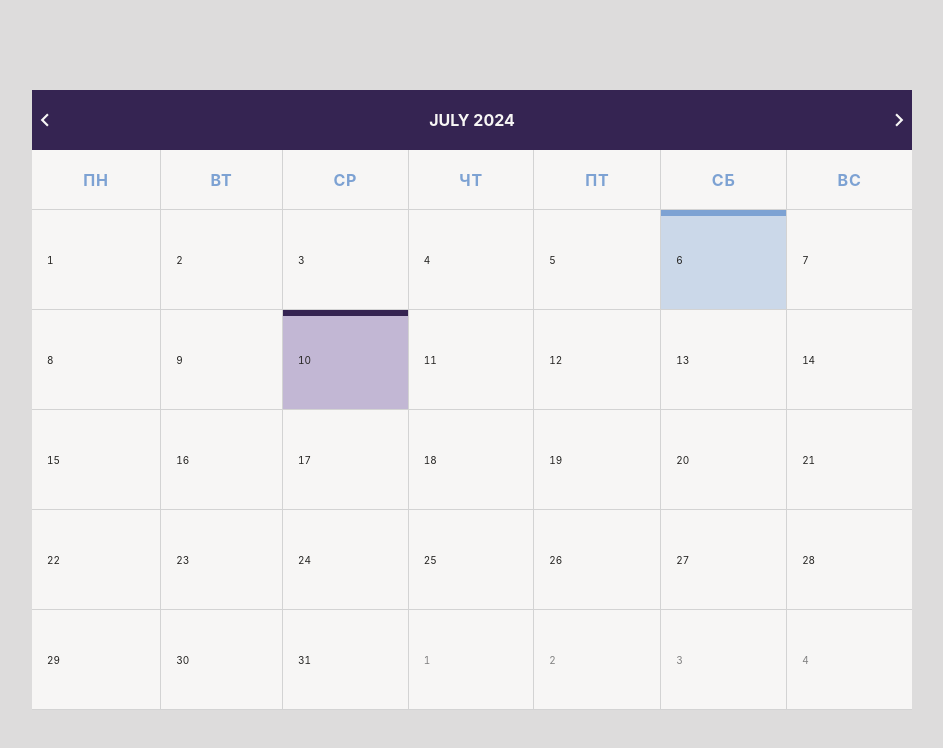
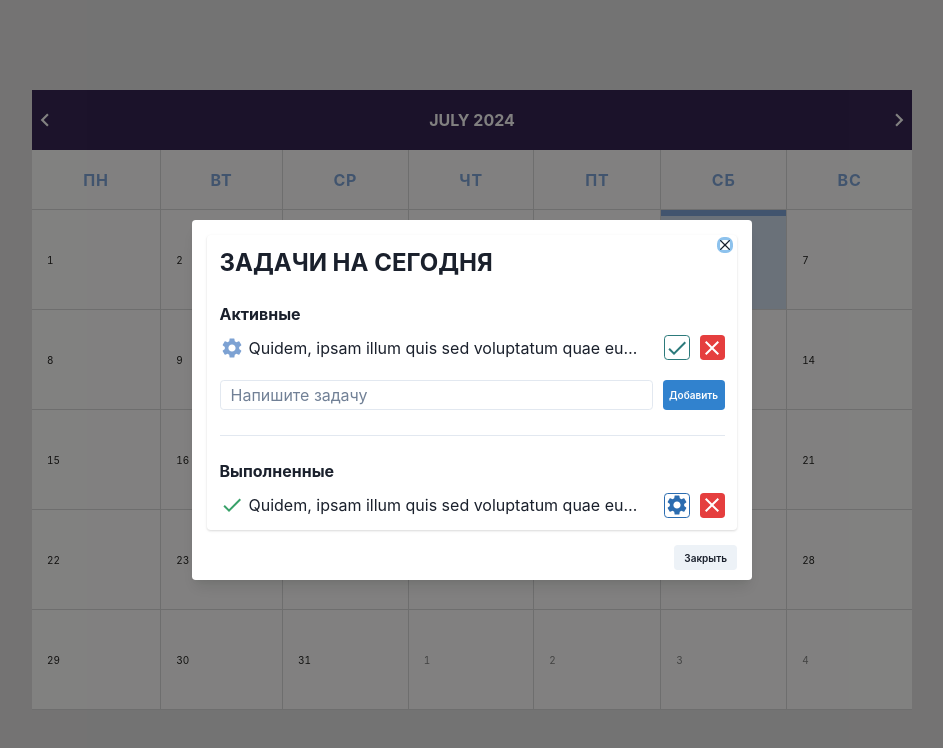
Before and after one commit to jm-spb/airnet-test, a React app: page / in a window 1280 px wide. Both pictures are taken after a click on the element "10". Shown: the top 748 px of the page, without its empty margins (168-1111 px from the left). Built offline with nearby package versions, Linux system fonts and the light colour scheme.

Commit message:
создал todo list, добавил его отображение в модалке при клике на день

```diff
--- a/package.json
+++ b/package.json
@@ -41,6 +41,7 @@
     "eslint-plugin-react-hooks": "^4.6.2",
     "html-webpack-plugin": "^5.6.0",
     "mini-css-extract-plugin": "^2.9.0",
+    "react-icons": "^5.2.1",
     "sass": "^1.77.6",
     "sass-loader": "^14.2.1",
     "style-loader": "^4.0.0",
--- a/src/shared/config/chakraTheme/chakraTheme.ts
+++ b/src/shared/config/chakraTheme/chakraTheme.ts
@@ -8,8 +8,10 @@ const theme = extendTheme({
     fontM: '1.6rem / 2.4rem',
     fontSizeL: '2.4rem',
     fontLineL: '3.2rem',
+    fontL: '2.4rem / 3.2rem',
     fontSizeXl: '3.2rem',
     fontLineXl: '4rem',
+    fontXl: '3.2rem / 4rem',
   },
   colors: {
     primary: '#352452',
@@ -17,6 +19,7 @@ const theme = extendTheme({
     primaryLight: '#9082ce',
     secondary: '#7da2d3',
     secondarySelected: '#cbd8e9',
+    success: '#38A169',
 
     // BACKGROUND COLORS
     backgroundMain: '#dddcdc',
--- /dev/null
+++ b/src/shared/ui/CustomModal/CustomModal.tsx
@@ -0,0 +1,31 @@
+import React from 'react';
+import {
+  Button,
+  Modal,
+  ModalBody,
+  ModalContent,
+  ModalFooter,
+  ModalOverlay,
+} from '@chakra-ui/react';
+
+interface CustomModalProps {
+  isOpen: boolean;
+  onClose: () => void;
+  children: React.ReactNode;
+}
+
+export const CustomModal = ({ isOpen, onClose, children }: CustomModalProps): React.ReactNode => {
+  console.log('');
+
+  return (
+    <Modal size="4xl" onClose={onClose} isOpen={isOpen} isCentered>
+      <ModalOverlay />
+      <ModalContent>
+        <ModalBody marginTop="1rem">{children}</ModalBody>
+        <ModalFooter>
+          <Button onClick={onClose}>Закрыть</Button>
+        </ModalFooter>
+      </ModalContent>
+    </Modal>
+  );
+};
--- a/src/widgets/Calendar/ui/Calendar/Calendar.tsx
+++ b/src/widgets/Calendar/ui/Calendar/Calendar.tsx
@@ -1,6 +1,19 @@
 import React, { memo, useCallback, useState } from 'react';
-import { Container, Flex, Table, TableContainer, Tbody, Td, Th, Thead, Tr } from '@chakra-ui/react';
+import {
+  Container,
+  Flex,
+  Table,
+  TableContainer,
+  Tbody,
+  Td,
+  Th,
+  Thead,
+  Tr,
+  useDisclosure,
+} from '@chakra-ui/react';
 import { ChevronLeftIcon, ChevronRightIcon } from '@chakra-ui/icons';
+import { TodoList } from 'widgets/TodoList';
+import { CustomModal } from 'shared/ui/CustomModal/CustomModal';
 import * as styles from './Calendar.module.scss';
 
 interface CalendarWeekProps {
@@ -101,6 +114,9 @@ export const Calendar = (): React.ReactNode => {
   const [currentMonth, setCurrentMonth] = useState<Date>(today);
   const [selectedDate, setSelectedDate] = useState<Date>(today);
 
+  // Контроль отображения модалки
+  const { isOpen, onOpen, onClose } = useDisclosure();
+
   const previous = useCallback(() => {
     setCurrentMonth((prevMonth) => {
       const prevMonthDate = new Date(prevMonth);
@@ -124,6 +140,7 @@ export const Calendar = (): React.ReactNode => {
       setSelectedDate(selectedDay);
       const dateClone = new Date(selectedDay.getTime());
       setCurrentMonth(dateClone);
+      onOpen();
     }
   };
 
@@ -170,6 +187,9 @@ export const Calendar = (): React.ReactNode => {
           <Tbody onClick={handleDayClick}>{renderTableWeeks()}</Tbody>
         </Table>
       </TableContainer>
+      <CustomModal isOpen={isOpen} onClose={onClose}>
+        <TodoList />
+      </CustomModal>
     </Container>
   );
 };
--- /dev/null
+++ b/src/widgets/TodoList/index.ts
@@ -0,0 +1 @@
+export { TodoList } from './ui/TodoList/TodoList';
--- /dev/null
+++ b/src/widgets/TodoList/ui/TodoList/TodoList.tsx
@@ -0,0 +1,123 @@
+import {
+  Box,
+  Button,
+  Card,
+  CardBody,
+  CardHeader,
+  Flex,
+  Heading,
+  IconButton,
+  Input,
+  List,
+  ListIcon,
+  ListItem,
+  ModalCloseButton,
+  Stack,
+  StackDivider,
+  Text,
+} from '@chakra-ui/react';
+import { useRef } from 'react';
+import { MdCheck, MdClose, MdSettings } from 'react-icons/md';
+
+export const TodoList = () => {
+  const inputRef = useRef(null);
+
+  const handleInputChange = (e: any) => {
+    console.log(inputRef.current.value);
+  };
+
+  const handleAddTaskOnButtonClick = () => {
+    localStorage.setItem('task', inputRef.current.value);
+    inputRef.current.value = '';
+  };
+
+  return (
+    <Card>
+      <CardHeader>
+        <Heading fontSize="fontSizeL" textTransform="uppercase">
+          Задачи на сегодня
+        </Heading>
+        <ModalCloseButton size="xl" />
+      </CardHeader>
+      <CardBody>
+        <Stack divider={<StackDivider />} spacing="10">
+          <Box>
+            <Heading fontSize="fontSizeM">Активные</Heading>
+            <List spacing={3} marginTop="1rem" marginBottom="2rem">
+              <ListItem fontSize="fontSizeM" display="flex" alignItems="center" gap="2rem">
+                <Flex alignItems="center">
+                  <ListIcon as={MdSettings} color="secondary" fontSize="fontSizeL" />
+                  <Text noOfLines={1}>
+                    Quidem, ipsam illum quis sed voluptatum quae eum fugit earum idemQuidem
+                  </Text>
+                </Flex>
+                <Flex alignItems="center" gap="1rem">
+                  <IconButton
+                    variant="outline"
+                    colorScheme="teal"
+                    aria-label="Mark task as done"
+                    fontSize="fontSizeL"
+                    title="Пометить выполненным"
+                    icon={<MdCheck />}
+                  />
+                  <IconButton
+                    variant="solid"
+                    colorScheme="red"
+                    aria-label="Delete task"
+                    fontSize="fontSizeL"
+                    title="Удалить"
+                    icon={<MdClose />}
+                  />
+                </Flex>
+              </ListItem>
+            </List>
+            <Flex gap="1rem">
+              <Input
+                ref={inputRef}
+                height="3rem"
+                fontSize="fontSizeM"
+                focusBorderColor="secondary"
+                placeholder="Напишите задачу"
+                onChange={handleInputChange}
+              />
+              <Button colorScheme="blue" height="3rem" onClick={handleAddTaskOnButtonClick}>
+                Добавить
+              </Button>
+            </Flex>
+          </Box>
+          <Box>
+            <Heading fontSize="fontSizeM">Выполненные</Heading>
+            <List spacing={3} marginTop="1rem">
+              <ListItem fontSize="fontSizeM" display="flex" alignItems="center" gap="2rem">
+                <Flex alignItems="center">
+                  <ListIcon as={MdCheck} color="success" fontSize="fontSizeL" />
+                  <Text noOfLines={1}>
+                    Quidem, ipsam illum quis sed voluptatum quae eum fugit earum idemQuidem
+                  </Text>
+                </Flex>
+                <Flex alignItems="center" gap="1rem">
+                  <IconButton
+                    variant="outline"
+                    colorScheme="blue"
+                    aria-label="Mark task as done"
+                    fontSize="fontSizeL"
+                    title="Пометить активным"
+                    icon={<MdSettings />}
+                  />
+                  <IconButton
+                    variant="solid"
+                    colorScheme="red"
+                    aria-label="Delete task"
+                    fontSize="fontSizeL"
+                    title="Удалить"
+                    icon={<MdClose />}
+                  />
+                </Flex>
+              </ListItem>
+            </List>
+          </Box>
+        </Stack>
+      </CardBody>
+    </Card>
+  );
+};
```
